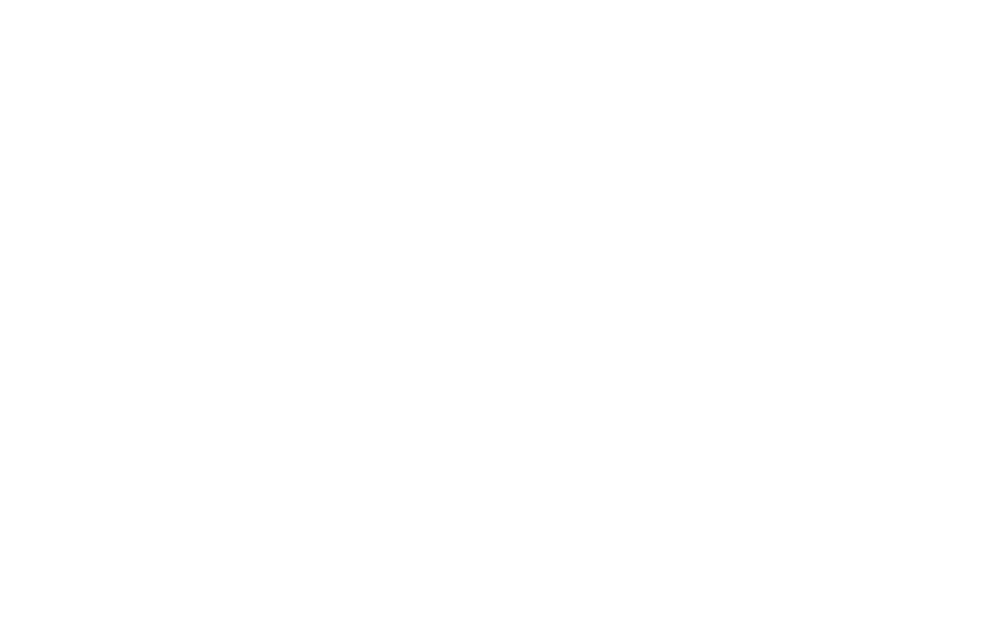
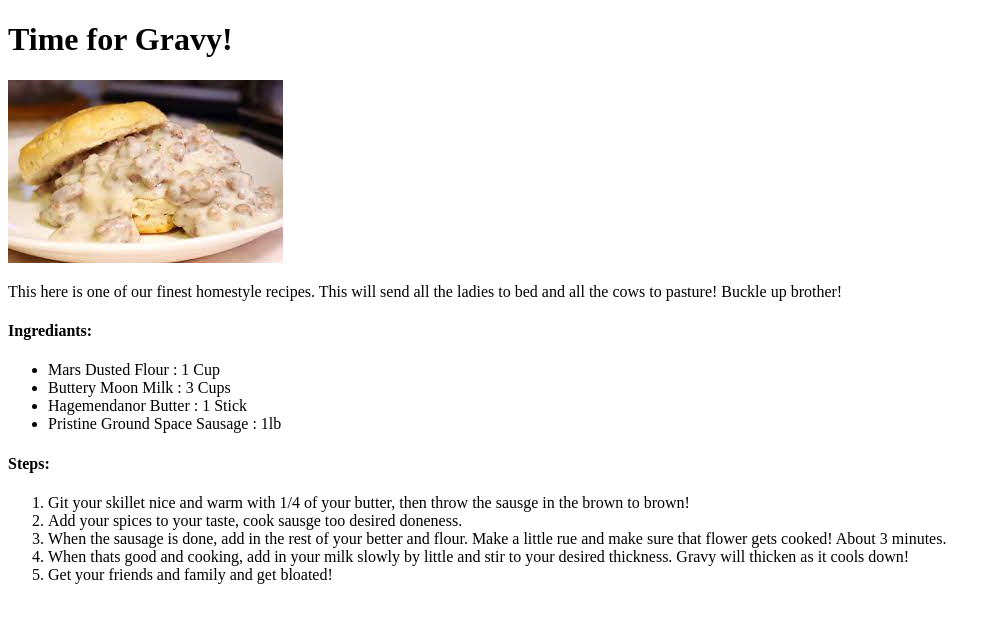
Before and after one commit to mstring3/odin-recipes, a plain HTML site: page recipes/gravy.html in a window 1280 px wide. Shown: the whole page, without its empty margins (0-1001 px from the left). Drawn offline with Linux system fonts and the light colour scheme.

Commit message:
Updated recipes, complete bigginner recipe project

```diff
--- a/recipes/gravy.html
+++ b/recipes/gravy.html
@@ -9,7 +9,31 @@
 
 
 <body>
+    <h1>Time for Gravy!</h1>
+    <img src="./pictures/gravy.jpeg" alt="Tasty Sausge Gravy">
 
+    <p>
+        This here is one of our finest homestyle recipes. This will send all the ladies to bed and all the cows to pasture!
+        Buckle up brother!
+    </p>
+
+    <h4>Ingrediants:</h4>
+
+        <ul>
+            <li>Mars Dusted Flour : 1 Cup</li>
+            <li>Buttery Moon Milk : 3 Cups</li>
+            <li>Hagemendanor Butter : 1 Stick</li>
+            <li>Pristine Ground Space Sausage : 1lb</li>
+        </ul>
+
+    <h4>Steps:</h4>
+        <ol>
+            <li>Git your skillet nice and warm with 1/4 of your butter, then throw the sausge in the brown to brown!</li>
+            <li>Add your spices to your taste, cook sausge too desired doneness.</li>
+            <li>When the sausage is done, add in the rest of your better and flour. Make a little rue and make sure that flower gets cooked! About 3 minutes.</li>
+            <li>When thats good and cooking, add in your milk slowly by little and stir to your desired thickness. Gravy will thicken as it cools down!</li>
+            <li>Get your friends and family and get bloated!</li>
+        </ol>
 
 
 </body>
```
Also changed, not shown: index.html (+5 -1 lines), recipes/pizza.html (+21 -0 lines), recipes/pictures/food.jpeg (added), recipes/pictures/gravy.jpeg (added), recipes/pictures/pizza.jpeg (added).
